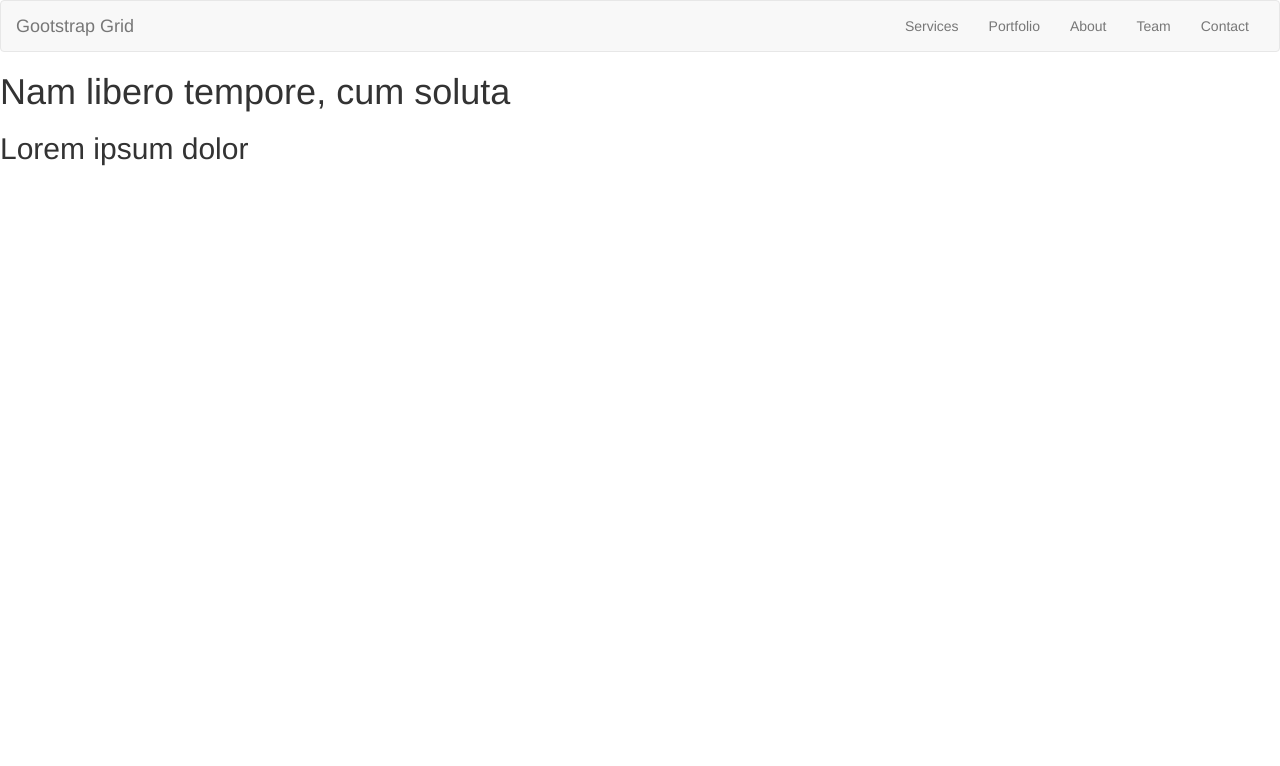
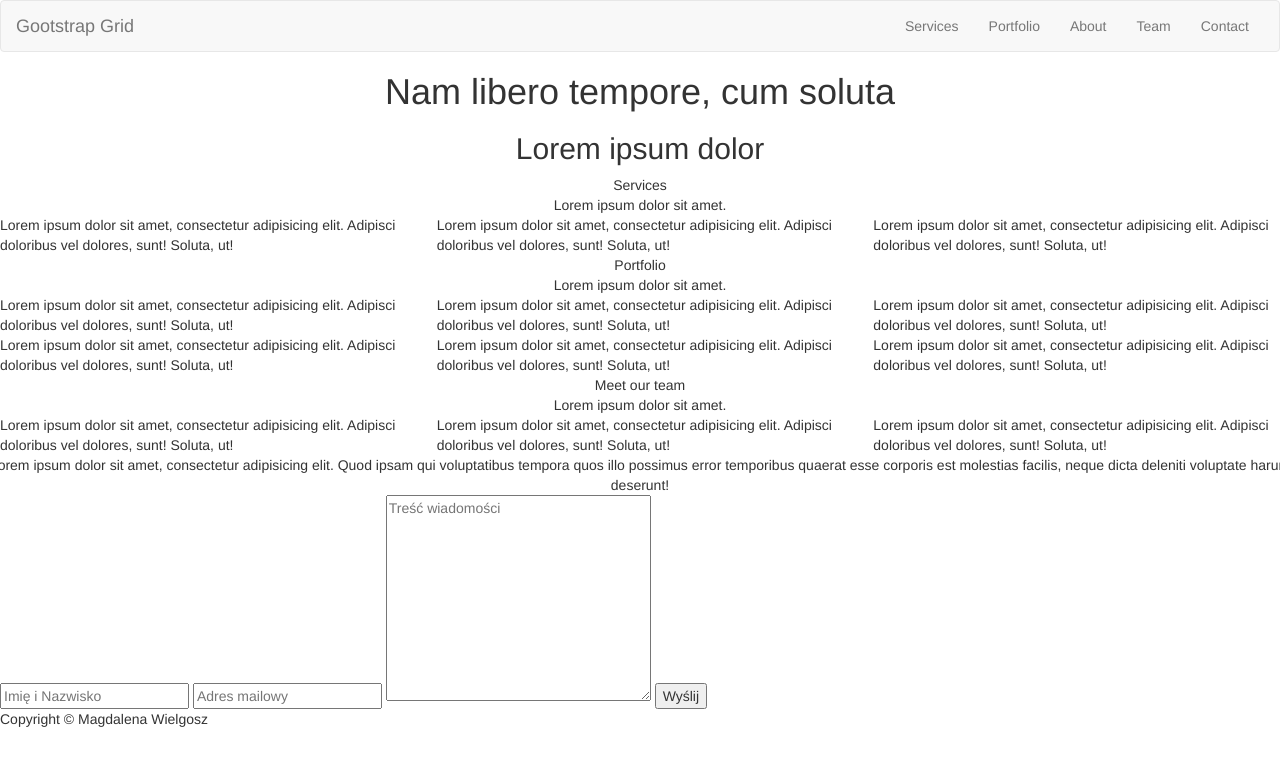
Before and after one commit to wiemka/bootstrap_warsztaty, a plain HTML site: page index.html in a window 1280 px wide. Drawn offline with nearby package versions, Linux system fonts and the light colour scheme; a web font is replaced by a local one.

Commit message:
dodanie szablonu pozostałych sekcji

```diff
--- a/css/style.css
+++ b/css/style.css
@@ -1,3 +1,6 @@
 /*font-family: 'Roboto Slab', serif;
 font-family: 'Droid Serif', serif;
 font-family: 'Montserrat', sans-serif;*/
+
+
+/*background-image: linear-gradient(to bottom, rgba(0,0,0.4), rgba(0,0,0,0.4)),url(../img/header/pictures_on_the_wall.jpg);*/
--- a/index.html
+++ b/index.html
@@ -49,17 +49,91 @@
     <!--początek header-->
 
     <header id="main_header">
-        <div class="main_header_content">
+        <div class="main_header_content text-center">
             <h1>
                 Nam libero tempore, cum soluta
             </h1>
             <h2>
                 Lorem ipsum dolor
             </h2>
+
         </div>
     </header>
 
     <!--koniec header-->
+
+    <!--początek section services-->
+
+    <section id="services">
+
+        <div class="row">
+            <div class="text-center">Services</div>
+            <div class="text-center">Lorem ipsum dolor sit amet.</div>
+            <div class="col-xs-6 col-sm-4">Lorem ipsum dolor sit amet, consectetur adipisicing elit. Adipisci doloribus vel dolores, sunt! Soluta, ut!</div>
+            <div class="col-xs-6 col-sm-4">Lorem ipsum dolor sit amet, consectetur adipisicing elit. Adipisci doloribus vel dolores, sunt! Soluta, ut!</div>
+            <div class="col-xs-6 col-sm-4">Lorem ipsum dolor sit amet, consectetur adipisicing elit. Adipisci doloribus vel dolores, sunt! Soluta, ut!</div>
+        </div>
+    </section>
+
+    <!--koniec section services-->
+
+    <!--początek section portfolio-->
+
+    <section id="portfolio">
+
+        <div class="row">
+            <div class="text-center">Portfolio</div>
+            <div class="text-center">Lorem ipsum dolor sit amet.</div>
+            <div class="col-xs-6 col-sm-4">Lorem ipsum dolor sit amet, consectetur adipisicing elit. Adipisci doloribus vel dolores, sunt! Soluta, ut!</div>
+            <div class="col-xs-6 col-sm-4">Lorem ipsum dolor sit amet, consectetur adipisicing elit. Adipisci doloribus vel dolores, sunt! Soluta, ut!</div>
+            <div class="col-xs-6 col-sm-4">Lorem ipsum dolor sit amet, consectetur adipisicing elit. Adipisci doloribus vel dolores, sunt! Soluta, ut!</div>
+            <div class="col-xs-6 col-sm-4">Lorem ipsum dolor sit amet, consectetur adipisicing elit. Adipisci doloribus vel dolores, sunt! Soluta, ut!</div>
+            <div class="col-xs-6 col-sm-4">Lorem ipsum dolor sit amet, consectetur adipisicing elit. Adipisci doloribus vel dolores, sunt! Soluta, ut!</div>
+            <div class="col-xs-6 col-sm-4">Lorem ipsum dolor sit amet, consectetur adipisicing elit. Adipisci doloribus vel dolores, sunt! Soluta, ut!</div>
+        </div>
+    </section>
+
+    <!--koniec section portfolio-->
+
+    <!--początek section team-->
+
+    <section id="team">
+
+        <div class="row">
+            <div class="text-center">Meet our team</div>
+            <div class="text-center">Lorem ipsum dolor sit amet.</div>
+            <div class="col-xs-6 col-sm-4">Lorem ipsum dolor sit amet, consectetur adipisicing elit. Adipisci doloribus vel dolores, sunt! Soluta, ut!</div>
+            <div class="col-xs-6 col-sm-4">Lorem ipsum dolor sit amet, consectetur adipisicing elit. Adipisci doloribus vel dolores, sunt! Soluta, ut!</div>
+            <div class="col-xs-6 col-sm-4">Lorem ipsum dolor sit amet, consectetur adipisicing elit. Adipisci doloribus vel dolores, sunt! Soluta, ut!</div>
+        </div>
+        <div class="row">
+            <div class="text-center">Lorem ipsum dolor sit amet, consectetur adipisicing elit. Quod ipsam qui voluptatibus tempora quos illo possimus error temporibus quaerat esse corporis est molestias facilis, neque dicta deleniti voluptate harum deserunt!</div>
+        </div>
+    </section>
+
+    <!--koniec section team-->
+
+    <!--początek section contact-->
+
+    <div class="contact-form">
+        <form action="" method="POST">
+            <input type="text" name="imie-nazwisko" placeholder="Imię i Nazwisko" />
+            <input type="email" name="email" placeholder="Adres mailowy" />
+            <textarea name="wiadomosc" cols="30" rows="10" placeholder="Treść wiadomości"></textarea>
+            <input type="submit" value="Wyślij" />
+        </form>
+    </div>
+
+    <!--koniec section contact-->
+
+    <!--początek section footer-->
+
+    <footer>
+        <p class="copyright">Copyright &copy; Magdalena Wielgosz</p>
+    </footer>
+
+    <!--koniec section footer-->
+
 
     <!--jQuery-->
     <script type="text/javascript" src="https://cdnjs.cloudflare.com/ajax/libs/jquery/3.2.1/jquery.js"></script>
```
